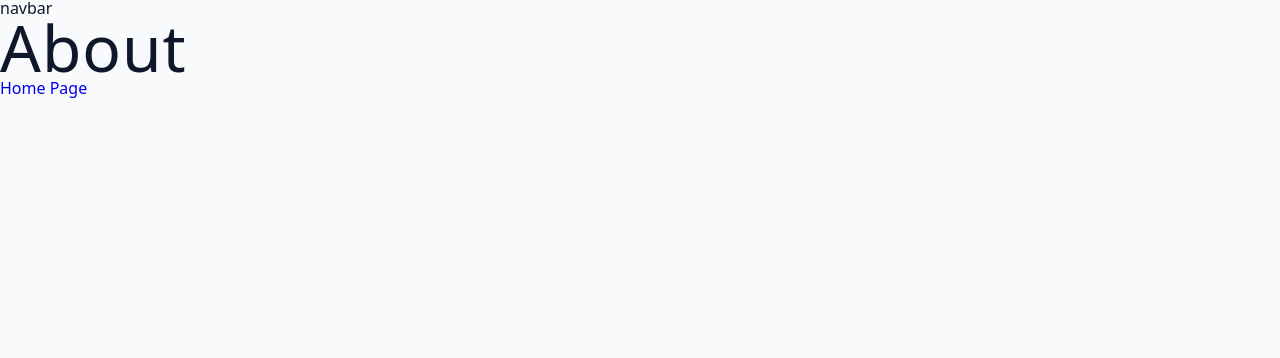
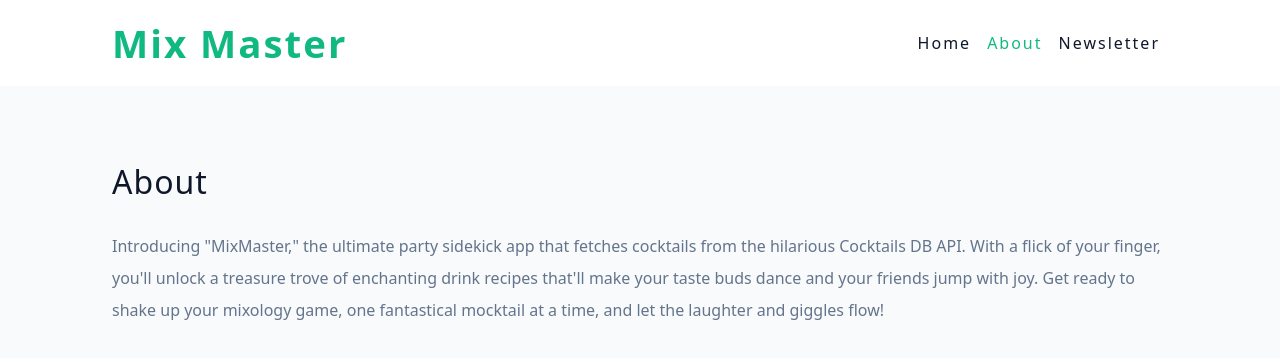
Before and after one commit to osmankiral/course-mixmaster, a React (Vite) app: page /about in a window 1280 px wide. Shown: the top 358 px of the page. Built offline with nearby package versions, Linux system fonts and the light colour scheme.

Commit message:
navbar added

```diff
--- a/src/App.jsx
+++ b/src/App.jsx
@@ -12,6 +12,7 @@
   {
     path: "/",
     element: <HomeLayout/>,
+    errorElement: <Error/>,
     children: [
       {
         index: true,
--- a/src/assets/wrappers/AboutPage.js
+++ b/src/assets/wrappers/AboutPage.js
@@ -1,9 +1,9 @@
 import styled from 'styled-components';
 
 const Wrapper = styled.div`
-  p {
-    line-height: 2;
-    color: var(--grey-500);
+  p{
+    line-height:2;
+    color:var(--grey-500);
     margin-top: 2rem;
   }
 `;
--- /dev/null
+++ b/src/components/Navbar.jsx
@@ -0,0 +1,25 @@
+import { NavLink } from "react-router-dom"
+import Wrapper from "../assets/wrappers/Navbar"
+// const StyledBtn = styled.button`
+// background: red;
+// color: white;
+// font-size: 2rem;
+// padding: 1rem;
+// `
+const Navbar = () => {
+  return (
+    <Wrapper>
+        <div class="nav-center">
+            <span className="logo">Mix Master</span>
+            <div class="nav-links">
+                <NavLink to="/" className="nav-link">Home</NavLink>
+                <NavLink to="/about" className="nav-link">About</NavLink>
+                <NavLink to="/newsletter" className="nav-link">Newsletter</NavLink>
+            </div>
+        </div>
+    </Wrapper>
+  )
+}
+
+
+export default Navbar
--- a/src/pages/About.jsx
+++ b/src/pages/About.jsx
@@ -1,11 +1,16 @@
 import { Link } from "react-router-dom";
-
+import Wrapper from "../assets/wrappers/AboutPage"
 const About = () => {
   return (
-    <div>
-      <h1>About</h1>
-      <Link to='/'>Home Page</Link>
-    </div>
+    <Wrapper>
+      <h3>About</h3>
+      <p>Introducing "MixMaster," the ultimate party sidekick app that fetches
+        cocktails from the hilarious Cocktails DB API. With a flick of your
+        finger, you'll unlock a treasure trove of enchanting drink recipes
+        that'll make your taste buds dance and your friends jump with joy. Get
+        ready to shake up your mixology game, one fantastical mocktail at a
+        time, and let the laughter and giggles flow!</p>
+    </Wrapper>
   );
 };
 export default About;
--- a/src/pages/Error.jsx
+++ b/src/pages/Error.jsx
@@ -1,6 +1,24 @@
+import Wrapper from "../assets/wrappers/ErrorPage"
+import { Link,useRouteError } from "react-router-dom"
+import img from '../assets/not-found.svg'
 const Error = () => {
+  const error = useRouteError()
+  if( error.status===404){
+    return <Wrapper>
+      <div>
+        <img src={img} alt="not found"/>
+        <h3>Ohhh!</h3>
+        <p>We can't seem to find page you are looking for </p>
+        <Link to="/">back home</Link>
+      </div>
+    </Wrapper>
+  }
   return (
-    <h1>Error</h1>
+    <Wrapper>
+      <div>
+        <h3>something went wrong</h3>
+      </div>
+    </Wrapper>
   )
 }
 export default Error
--- a/src/pages/HomeLayout.jsx
+++ b/src/pages/HomeLayout.jsx
@@ -1,12 +1,14 @@
-import { Outlet } from "react-router-dom"
+import { Outlet } from "react-router-dom";
+import Navbar from "../components/Navbar";
 
 const HomeLayout = () => {
   return (
-    <div>
-        <nav>navbar</nav>
-        <Outlet/>
-
-    </div>
-  )
-}
-export default HomeLayout
+    <>
+      <Navbar />
+      <section className="page">
+        <Outlet />
+      </section>
+    </>
+  );
+};
+export default HomeLayout;
```
